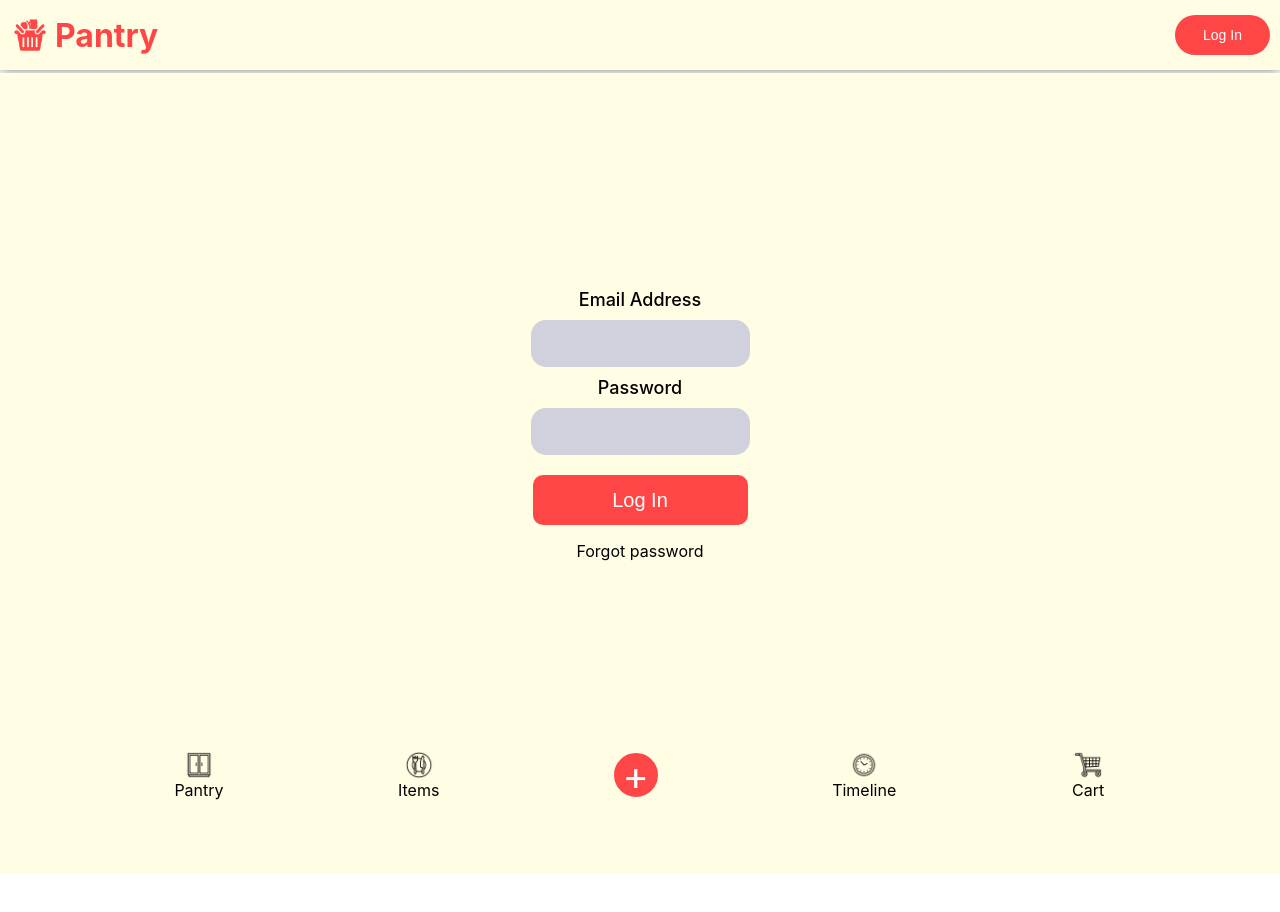
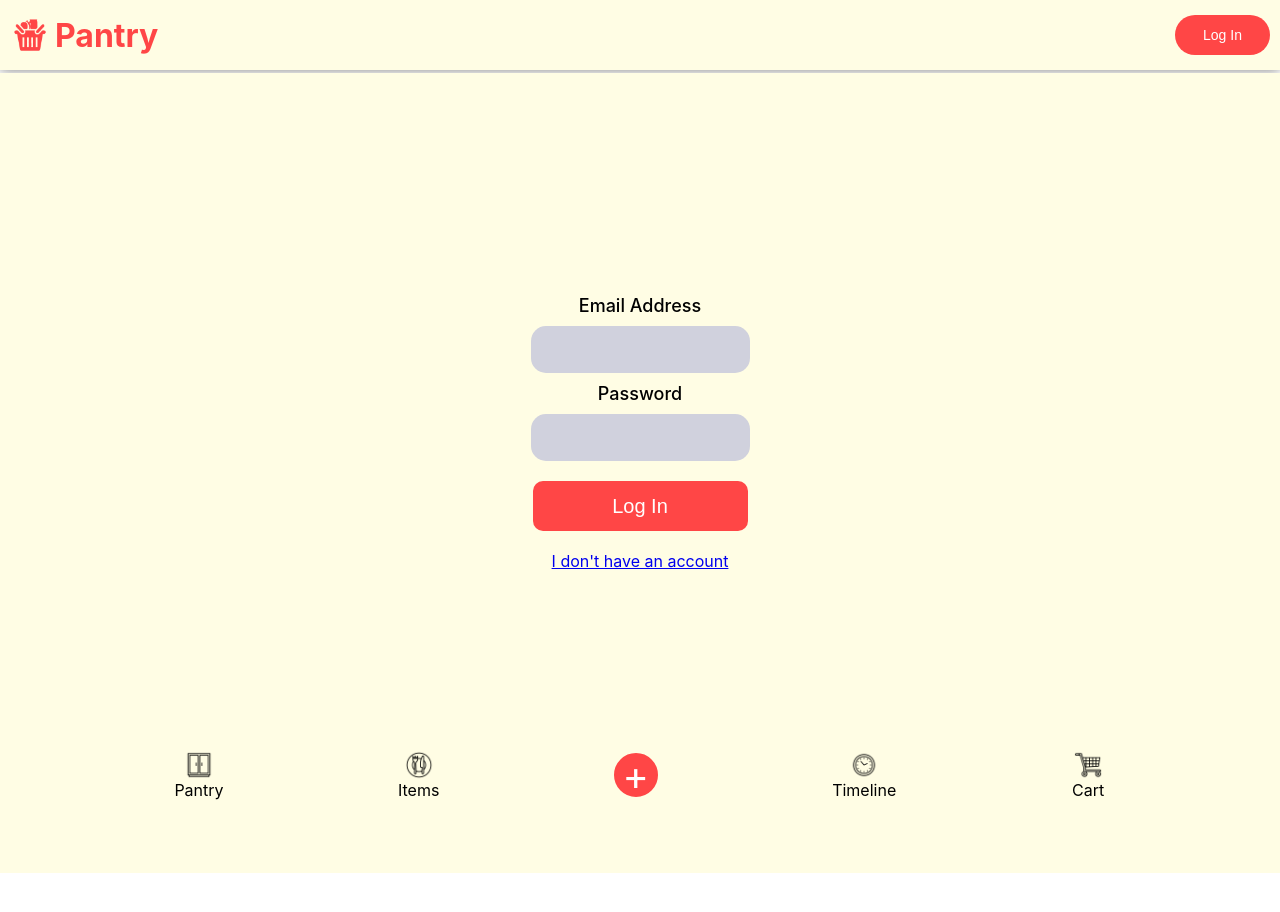
Before and after one commit to pantry-bauele/pantry-react, a React (Create React App) app: page /login in a window 1280 px wide. Shown: the top 912 px of the page. Built offline with nearby package versions, Linux system fonts and the light colour scheme; no server answers.

Commit message:
Add functionality for buttons and links to redirect to create an account

```diff
--- a/src/routes/Home.tsx
+++ b/src/routes/Home.tsx
@@ -1,10 +1,16 @@
 import "../styles/sass/Home.css";
 
 import { Button } from "../components/Button";
+import { useNavigate } from "react-router-dom";
 
 interface Props {}
 
 export const Home = () => {
+  let navigate = useNavigate();
+  const signUp = () => {
+    navigate("/createAccount");
+  };
+
   return (
     <div id="home-page-container">
       <div id="hero-container">
@@ -15,7 +21,11 @@ export const Home = () => {
           </div>
 
           <div id="hero-button-container">
-            <Button id="hero-sign-up-button" text="Sign Up"></Button>
+            <Button
+              id="hero-sign-up-button"
+              text="Sign Up"
+              click={signUp}
+            ></Button>
           </div>
         </div>
 
@@ -35,7 +45,11 @@ export const Home = () => {
             Never lose track of your food supply again with our detailed
             tracking software
           </h3>
-          <Button id="bottom-action-button" text="Get Started"></Button>
+          <Button
+            id="bottom-action-button"
+            text="Get Started"
+            click={signUp}
+          ></Button>
         </div>
       </div>
     </div>
--- a/src/routes/Login.tsx
+++ b/src/routes/Login.tsx
@@ -73,7 +73,9 @@ export default function Login() {
           hideInput={true}
         />
         <Button id="login-button" text="Log In" click={authenticate} />
-        <p>Forgot password</p>
+        <a id="create-account" href="/createAccount">
+          I don't have an account
+        </a>
       </div>
     </div>
   );
--- a/src/styles/sass/Login.css
+++ b/src/styles/sass/Login.css
@@ -32,4 +32,8 @@
   width: 90vw;
 }
 
+#create-account {
+  margin-top: 20px;
+}
+
 /*# sourceMappingURL=Login.css.map */
--- a/src/styles/sass/Login.scss
+++ b/src/styles/sass/Login.scss
@@ -34,3 +34,7 @@
   margin-bottom: 40px;
   width: 90vw;
 }
+
+#create-account {
+  margin-top: 20px;
+}
```
Also changed, not shown: 1 other file (tests, documents, lock files or other folders).
